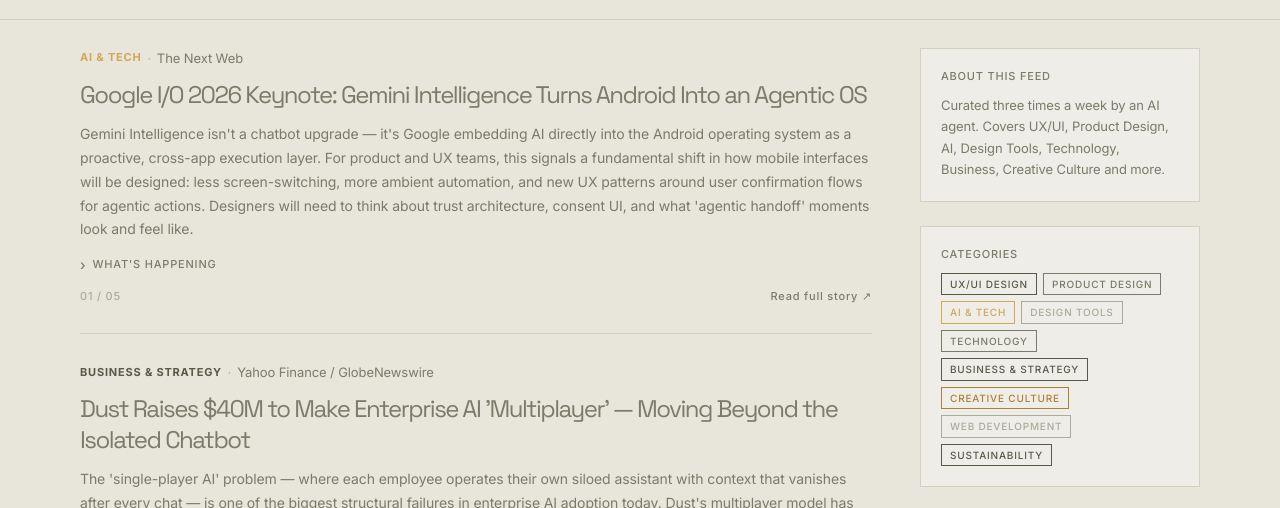
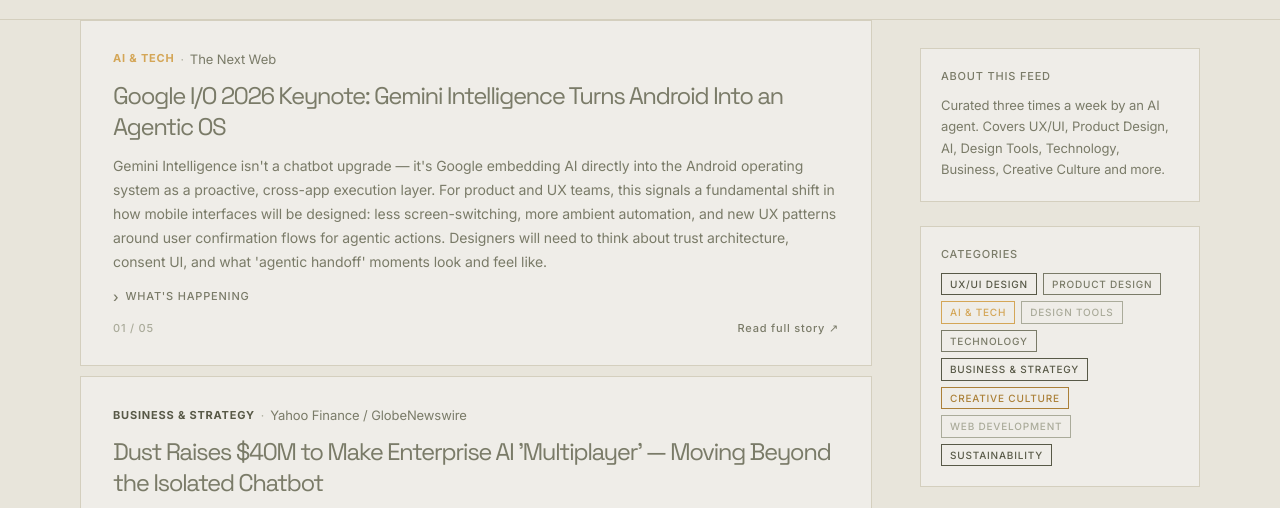
Before and after one commit to ThatGuyXris/christopher-teves.github.io, an Astro site: page /christopher-teves.github.io/trends in a window 1280 px wide. Shown: the part 233-741 px from the top of the page. Built offline with nearby package versions, Linux system fonts and the light colour scheme; Astro itself is replaced by a stand-in of ours.

Commit message:
Add card background to feed items

```diff
--- a/src/pages/trends.astro
+++ b/src/pages/trends.astro
@@ -205,15 +205,20 @@ const lastUpdated = trends.length > 0 && trends[0].date
     list-style: none;
     padding: 0;
     margin: 0;
+    display: flex;
+    flex-direction: column;
+    gap: 8px;
   }
 
   /* ── Feed item ───────────────────────────────────────────────── */
   .feed-item {
-    border-bottom: 1px solid var(--color-border-subtle);
+    border: 1px solid var(--color-border-subtle);
+    background: var(--color-surface-primary);
+    margin-bottom: 2px;
   }
 
   .feed-item__inner {
-    padding: 28px 0;
+    padding: 28px 32px;
     transition: opacity 0.15s ease;
   }
 
```
